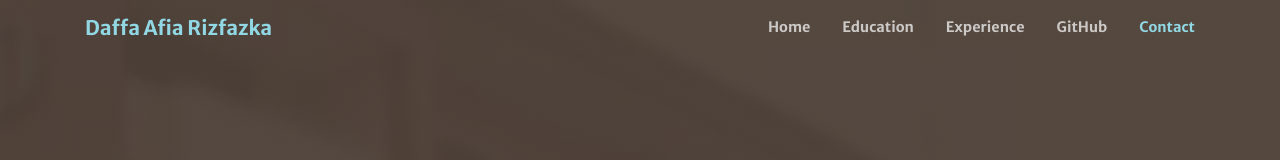
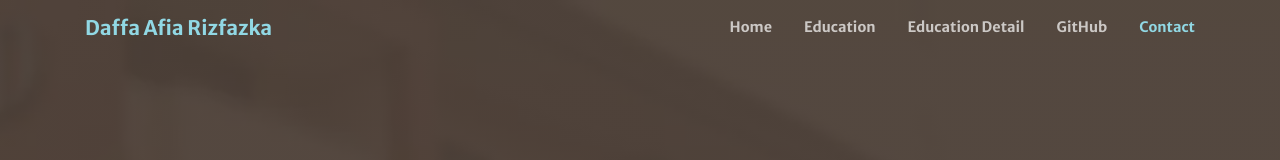
Before and after one commit to daffaafiar/WGTIK, a plain HTML site: page index.html in a window 1280 px wide. Shown: the top 160 px of the page. Drawn offline with nearby package versions, Linux system fonts and the light colour scheme.

Commit message:
Update index.html

```diff
--- a/index.html
+++ b/index.html
@@ -59,7 +59,7 @@
             <a class="nav-link js-scroll-trigger" href="#about">Education</a>
           </li>
           <li class="nav-item">
-            <a class="nav-link js-scroll-trigger" href="#work">Experience</a>
+            <a class="nav-link js-scroll-trigger" href="#work">Education Detail</a>
           </li>
           <li class="nav-item">
             <a class="nav-link js-scroll-trigger" href="#githubb">GitHub</a>
```
